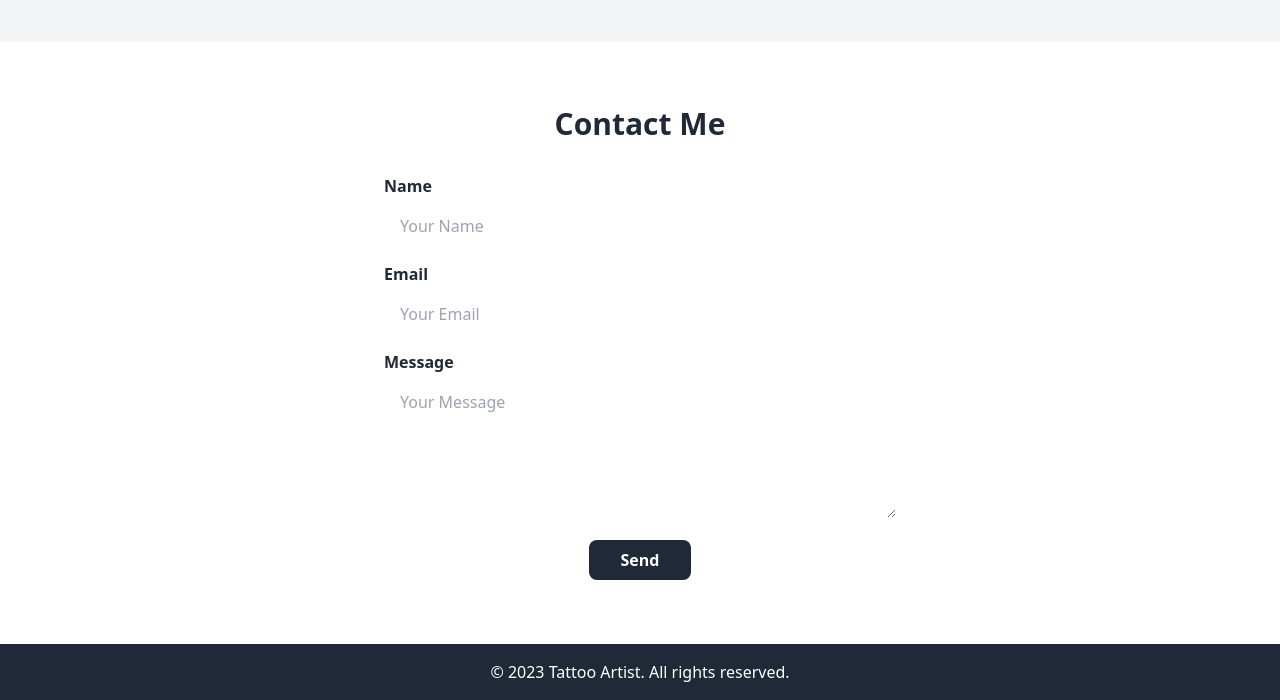
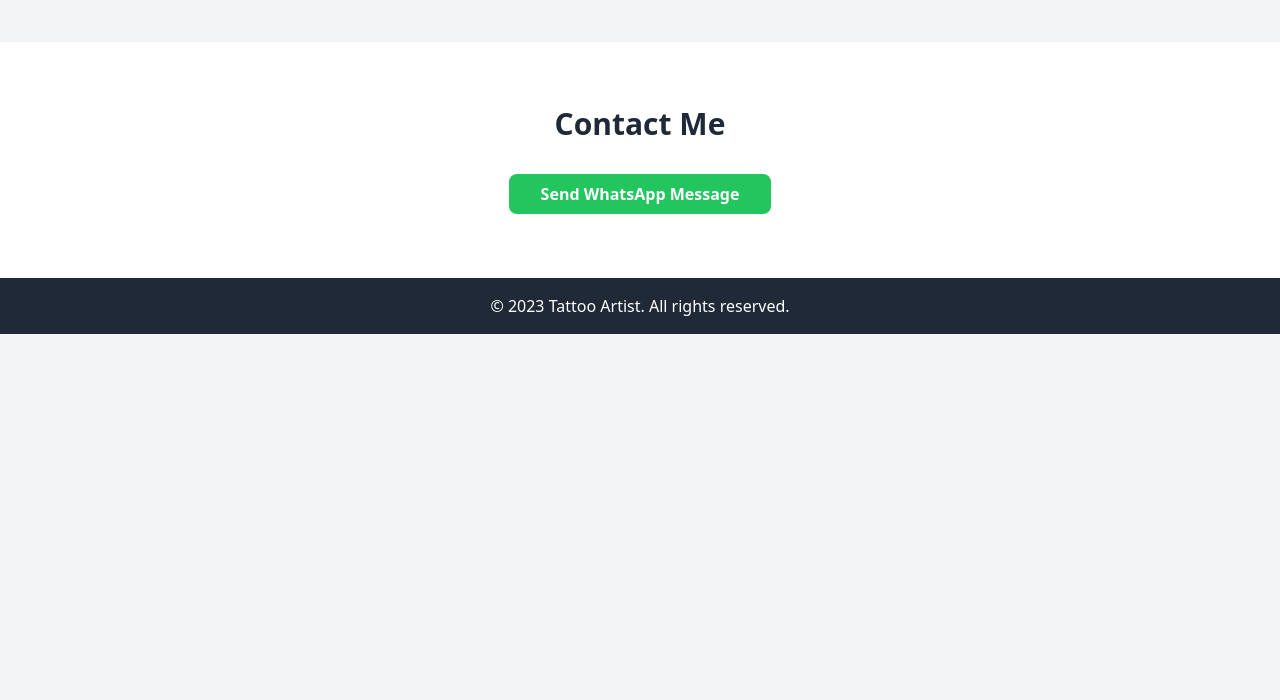
Before and after one commit to olivierldn/tattoo, a plain HTML site: page index.html in a window 1280 px wide. Shown: the part 2586-3286 px from the top of the page. After the commit the page ends 2920 px from the top, so only its background shows below. Drawn offline with nearby package versions, Linux system fonts and the light colour scheme.

Commit message:
Add files via upload

```diff
--- a/index.html
+++ b/index.html
@@ -139,33 +139,10 @@
     <div class="container mx-auto px-8">
         <h2 class="text-3xl font-bold text-center text-gray-800 mb-8">Contact Me</h2>
         <div class="flex justify-center">
-                <form class="w-full max-w-lg">
-                    <div class="flex flex-wrap -mx-3 mb-4">
-                        <div class="w-full px-3">
-                            <label for="name" class="block text-gray-800 font-bold mb-2">Name</label>
-                            <input type="text" id="name" placeholder="Your Name"
-                                class="w-full px-4 py-2 rounded-lg focus:outline-none focus:shadow-outline">
-                        </div>
-                    </div>
-                    <div class="flex flex-wrap -mx-3 mb-4">
-                        <div class="w-full px-3">
-                            <label for="email" class="block text-gray-800 font-bold mb-2">Email</label>
-                            <input type="email" id="email" placeholder="Your Email"
-                                class="w-full px-4 py-2 rounded-lg focus:outline-none focus:shadow-outline">
-                        </div>
-                    </div>
-                    <div class="flex flex-wrap -mx-3 mb-4">
-                        <div class="w-full px-3">
-                            <label for="message" class="block text-gray-800 font-bold mb-2">Message</label>
-                            <textarea id="message" rows="5" placeholder="Your Message"
-                                class="w-full px-4 py-2 rounded-lg focus:outline-none focus:shadow-outline"></textarea>
-                        </div>
-                    </div>
-                    <div class="flex justify-center">
-                        <button type="submit"
-                            class="bg-gray-800 text-white font-bold py-2 px-8 rounded-lg hover:bg-gray-700 focus:outline-none focus:shadow-outline">Send</button>
-                    </div>
-                </form>
+            <a href="https://wa.me/07737170791" target="_blank" rel="noopener noreferrer"
+                class="bg-green-500 text-white font-bold py-2 px-8 rounded-lg hover:bg-green-400 focus:outline-none focus:shadow-outline">
+                Send WhatsApp Message
+            </a>
         </div>
     </div>
 </section>
```
Lines whose indentation alone changed are shown as unchanged.
